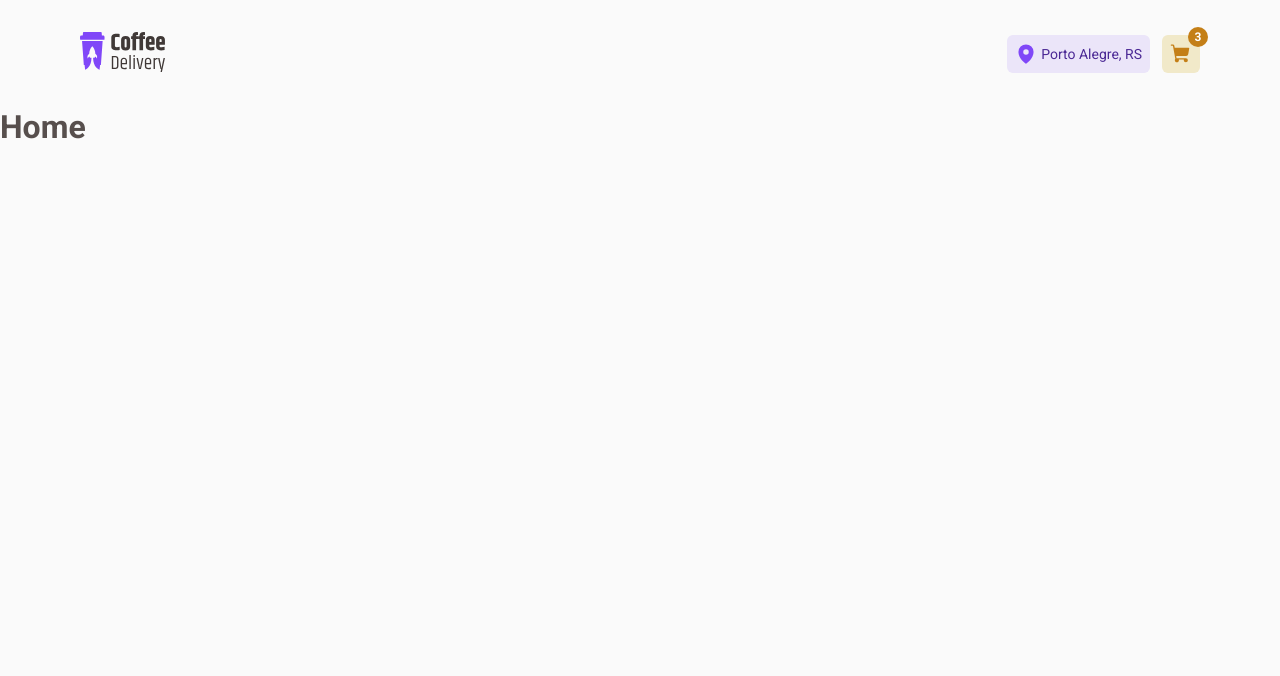
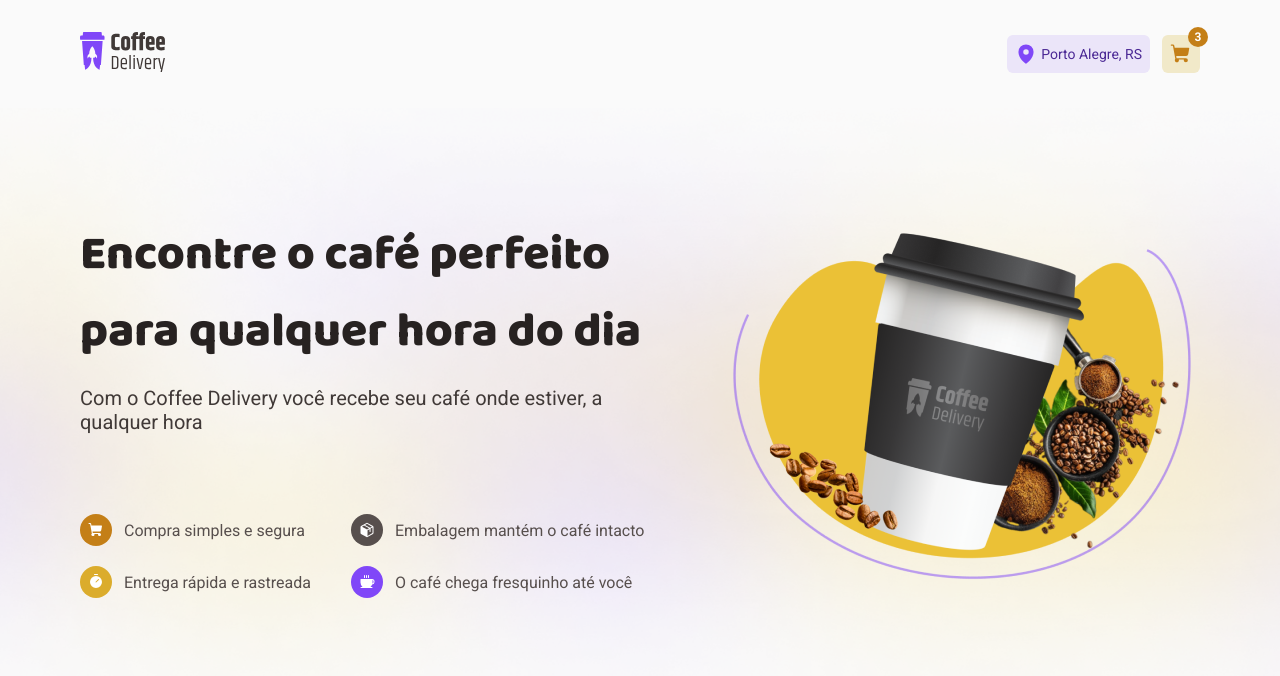
Before and after one commit to arthur3r/02-coffee-delivery, a React (Vite) app: page / in a window 1280 px wide. Shown: the top 676 px of the page. Built offline with nearby package versions, Linux system fonts and the light colour scheme.

Commit message:
feat: add intro component in home page

```diff
--- /dev/null
+++ b/src/pages/Home/components/Intro/index.tsx
@@ -0,0 +1,43 @@
+import { ShoppingCart, Package, Timer, Coffee } from 'phosphor-react'
+import { CircleInfo } from '../../../../components/CircleInfo'
+import { IntroContainer, IntroInfos, IntroTitle } from './styles'
+
+export function Intro() {
+  return (
+    <IntroContainer>
+      <IntroTitle>
+        <h1>Encontre o café perfeito para qualquer hora do dia</h1>
+        <p>
+          Com o Coffee Delivery você recebe seu café onde estiver, a qualquer
+          hora
+        </p>
+      </IntroTitle>
+
+      <IntroInfos>
+        <CircleInfo
+          variant="yellow-dark"
+          icon={ShoppingCart}
+          text={<p>Compra simples e segura</p>}
+        />
+
+        <CircleInfo
+          variant="base-text"
+          icon={Package}
+          text={<p>Embalagem mantém o café intacto</p>}
+        />
+
+        <CircleInfo
+          variant="yellow"
+          icon={Timer}
+          text={<p>Entrega rápida e rastreada</p>}
+        />
+
+        <CircleInfo
+          variant="purple"
+          icon={Coffee}
+          text={<p>O café chega fresquinho até você</p>}
+        />
+      </IntroInfos>
+    </IntroContainer>
+  )
+}
--- /dev/null
+++ b/src/pages/Home/components/Intro/styles.tsx
@@ -0,0 +1,31 @@
+import styled from 'styled-components'
+
+export const IntroContainer = styled.section`
+  padding: 6.75rem 0;
+`
+
+export const IntroTitle = styled.div`
+  display: flex;
+  flex-direction: column;
+  gap: 1rem;
+  margin-bottom: 5rem;
+
+  > h1 {
+    font-family: 'Baloo 2', sans-serif;
+    font-size: 3rem;
+    font-weight: 800;
+    color: ${({ theme }) => theme['base-title']};
+  }
+
+  > p {
+    font-size: 1.25rem;
+    color: ${({ theme }) => theme['base-subtitle']};
+  }
+`
+
+export const IntroInfos = styled.div`
+  display: grid;
+  grid-template-columns: 231px 295px;
+  grid-column-gap: 2.5rem;
+  grid-row-gap: 1.25rem;
+`
--- a/src/pages/Home/index.tsx
+++ b/src/pages/Home/index.tsx
@@ -1,7 +1,14 @@
+import { HomeContainer, HomeContent } from './styles'
+import coffeeImg from '../../assets/coffee.png'
+import { Intro } from './components/Intro'
+
 export function Home() {
   return (
-    <div>
-      <h1>Home</h1>
-    </div>
+    <HomeContainer>
+      <HomeContent>
+        <Intro />
+        <img src={coffeeImg} alt="" />
+      </HomeContent>
+    </HomeContainer>
   )
 }
--- a/src/pages/Home/styles.ts
+++ b/src/pages/Home/styles.ts
@@ -0,0 +1,19 @@
+import styled from 'styled-components'
+import bgImg from '../../assets/background.png'
+
+export const HomeContainer = styled.section`
+  background-image: url(${bgImg});
+  background-position: center;
+  background-repeat: no-repeat;
+  background-size: cover;
+`
+
+export const HomeContent = styled.div`
+  max-width: 70rem;
+  margin: 0 auto;
+
+  display: flex;
+  align-items: center;
+  justify-content: space-between;
+  gap: 3.5rem;
+`
```
Also changed, not shown: src/assets/background.png (added), src/assets/coffee.png (added).
